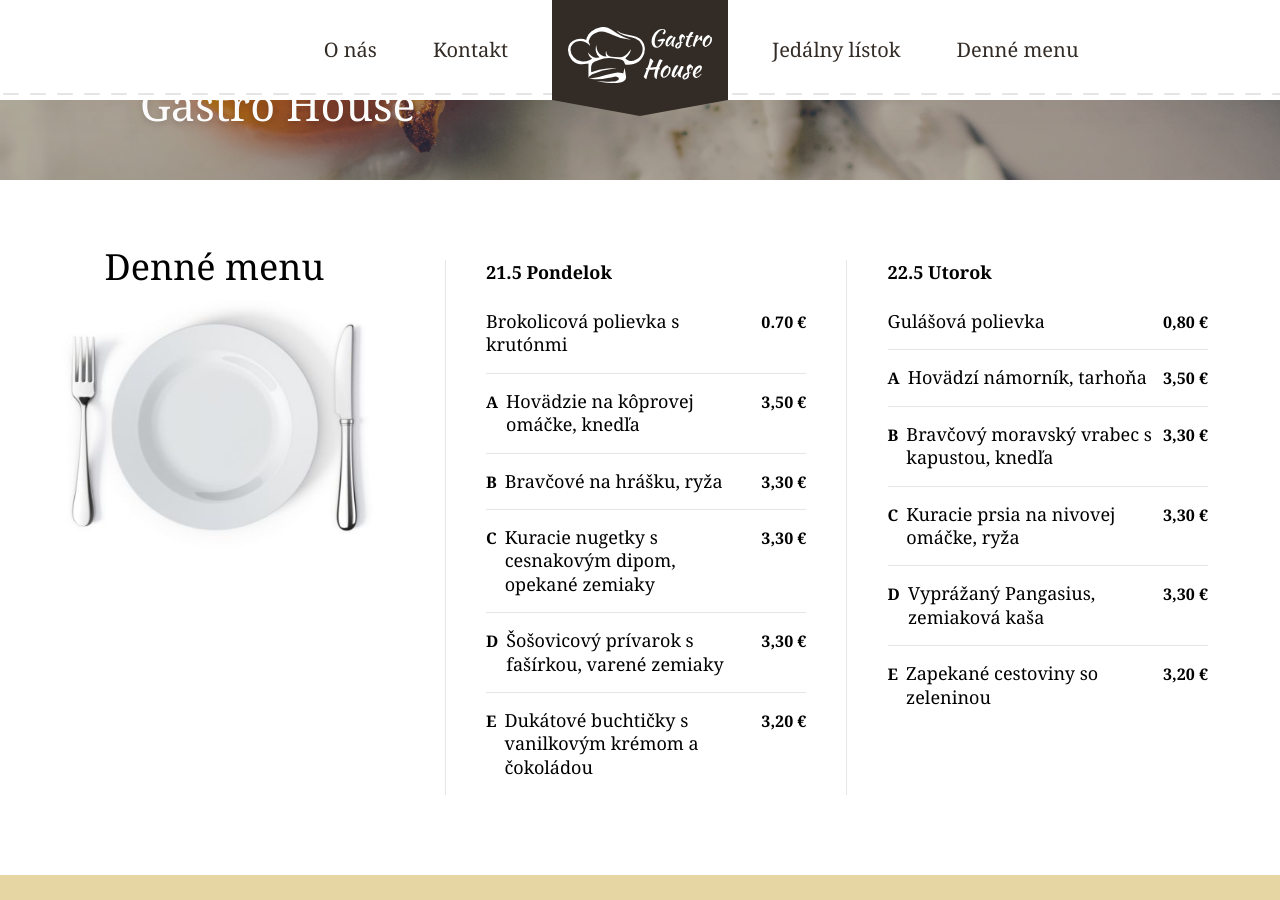
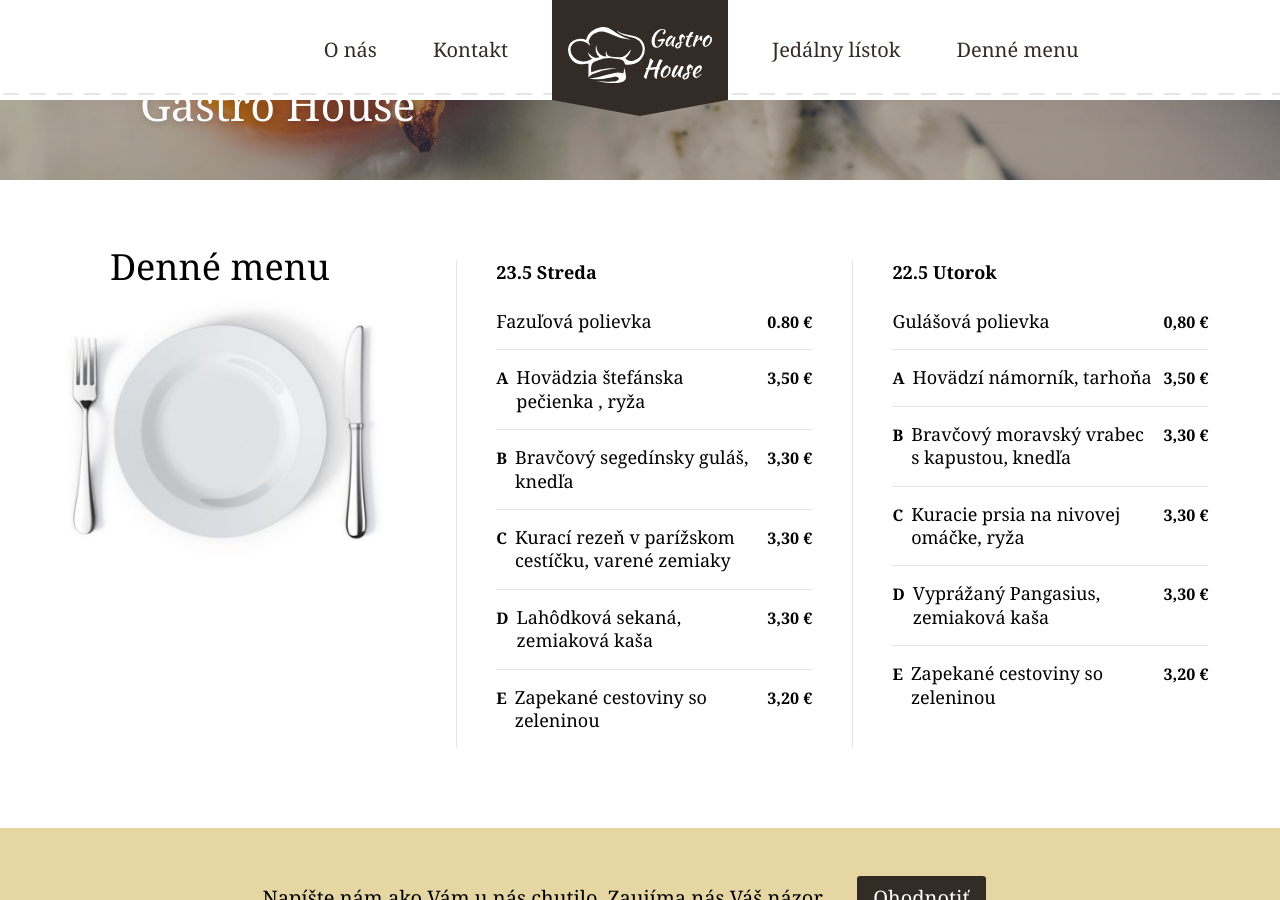
Before and after one commit to gastrohouse/web, a Jekyll site: the page built from _pages/home.html, in a window 1280 px wide and 900 px high, scrolled down 550 px. Built offline with Jekyll 4.4.1, drawn with Linux system fonts in a browser that asks for light colours.

Commit message:
Update from Forestry.io - _pages/home.html

```diff
--- a/_pages/home.html
+++ b/_pages/home.html
@@ -2,23 +2,23 @@
 permalink: "/"
 layout: home
 menu:
-- day: 21.5 Pondelok
+- day: 23.5 Streda
   food:
-  - title: Brokolicová polievka s krutónmi
-    price: '0.70'
-  - title: Hovädzie na kôprovej omáčke, knedľa
+  - title: 'Fazuľová polievka '
+    price: '0.80'
+  - title: Hovädzia štefánska pečienka , ryža
     mark: A
     price: '3,50'
-  - title: Bravčové na hrášku, ryža
+  - title: 'Bravčový segedínsky guláš, knedľa '
     mark: B
     price: '3,30'
-  - title: Kuracie nugetky s cesnakovým dipom, opekané zemiaky
+  - title: Kurací rezeň v parížskom cestíčku, varené zemiaky
     mark: C
     price: '3,30'
-  - title: "Šošovicový prívarok s fašírkou, varené zemiaky"
+  - title: Lahôdková sekaná, zemiaková kaša
     mark: D
     price: '3,30'
-  - title: Dukátové buchtičky s vanilkovým krémom a čokoládou
+  - title: Zapekané cestoviny so zeleninou
     mark: E
     price: '3,20'
 - food:
```
